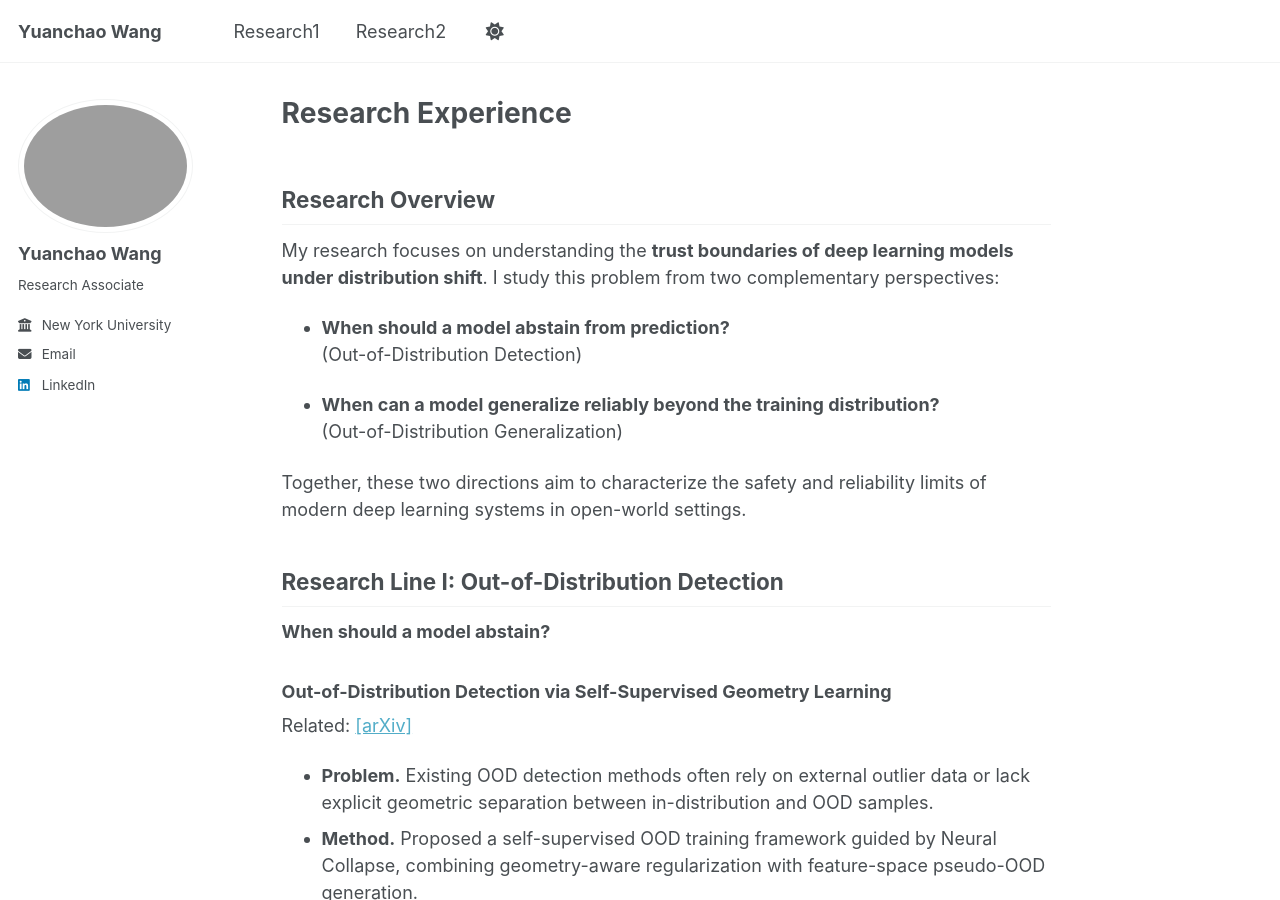
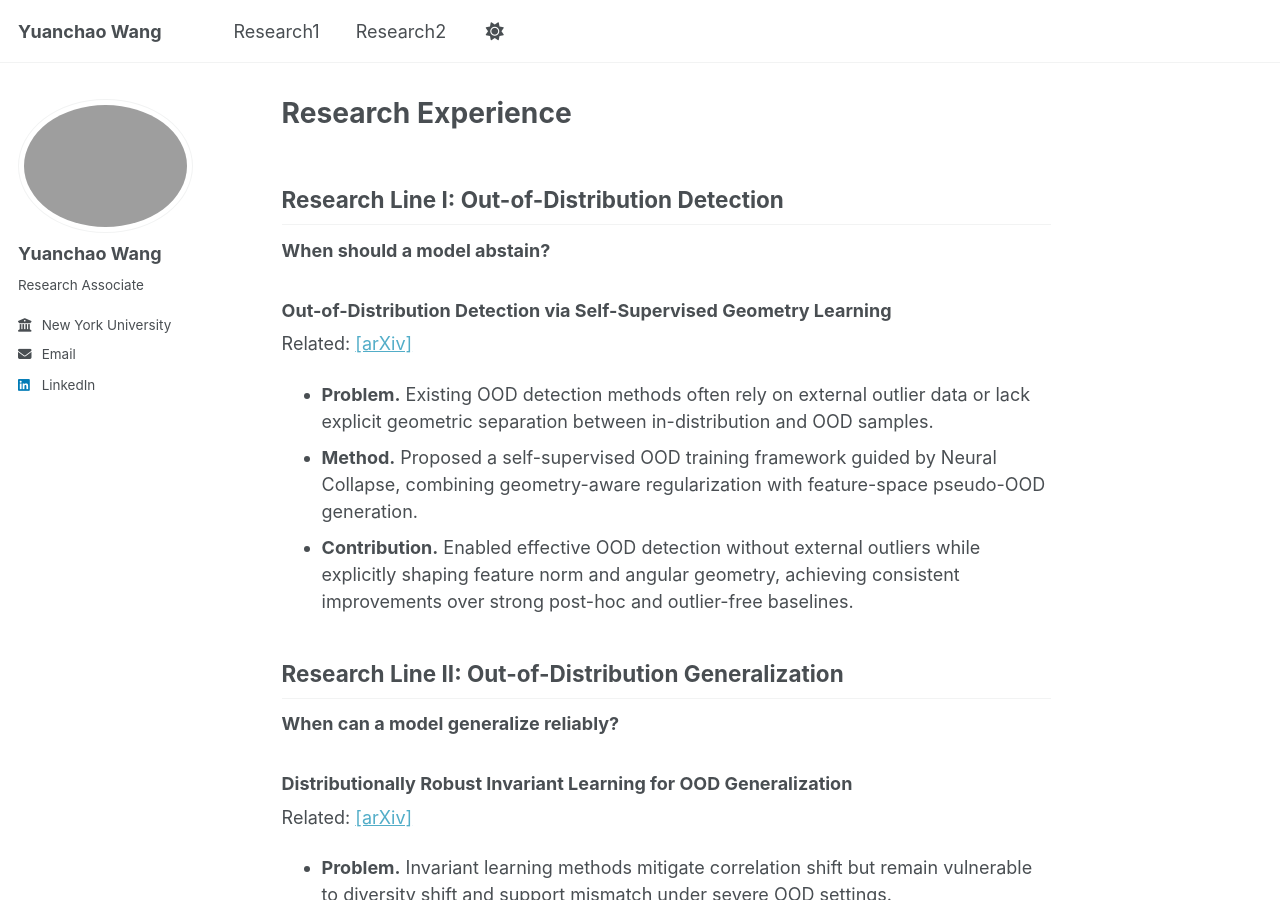
Before and after one commit to JohnnyWyc/JohnnyWyc.github.io, a Jekyll site: the page built from _pages/Research2.md, in a window 1280 px wide and 900 px high. Built offline with Jekyll 4.4.1, drawn with Linux system fonts in a browser that asks for light colours; a script bundle is joined from its source files by our own code; library files that are not in the unit come from our copies.

Commit message:
Update Research2.md

```diff
--- a/_pages/Research2.md
+++ b/_pages/Research2.md
@@ -4,20 +4,6 @@ layout: single
 permalink: /research2/
 author_profile: true
 ---
-
-
-## Research Overview
-
-My research focuses on understanding the **trust boundaries of deep learning models under distribution shift**.
-I study this problem from two complementary perspectives:
-
-- **When should a model abstain from prediction?**
-  (Out-of-Distribution Detection)
-
-- **When can a model generalize reliably beyond the training distribution?**
-  (Out-of-Distribution Generalization)
-
-Together, these two directions aim to characterize the safety and reliability limits of modern deep learning systems in open-world settings.
 
 
 
```
